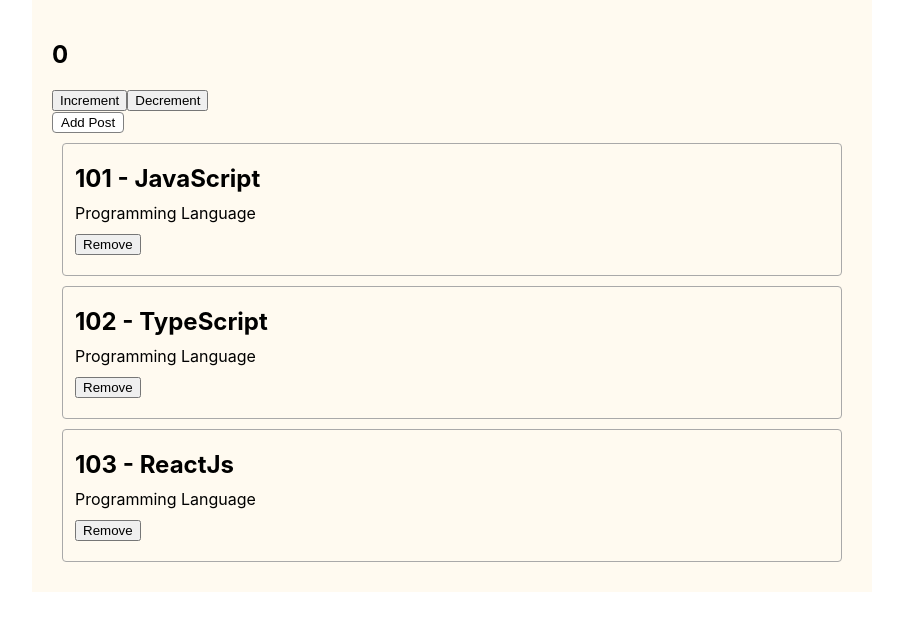
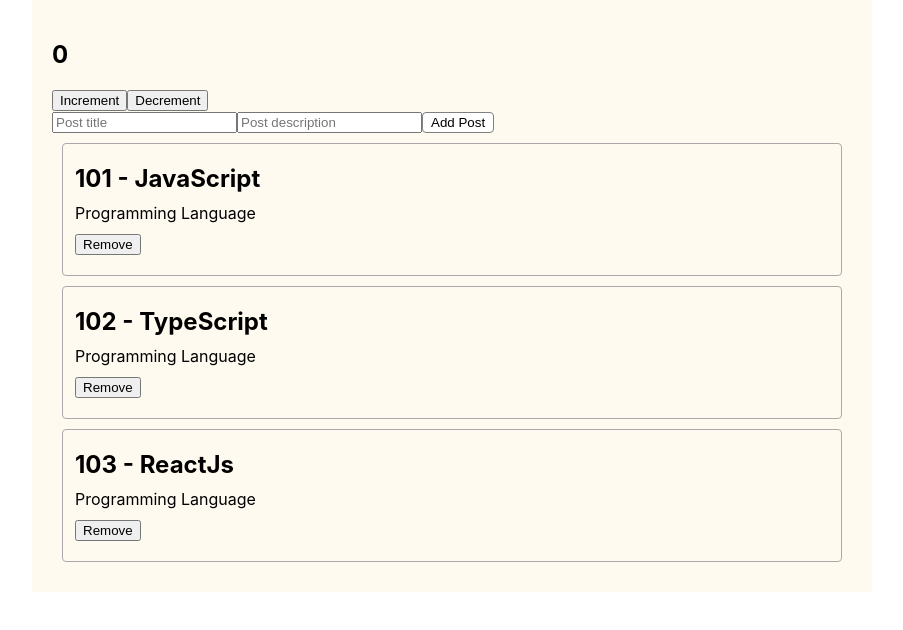
Before and after one commit to ArMikael/react-2023, a React (Create React App) app: page / in a window 1280 px wide. Shown: the top 630 px of the page, without its empty margins (188-1091 px from the left). Built offline with nearby package versions, Linux system fonts and the light colour scheme.

Commit message:
feat(post form): Added PostForm component.

```diff
--- a/src/App.js
+++ b/src/App.js
@@ -1,7 +1,8 @@
 import Counter from "./components/Counter";
 import '../src/styles/App.scss';
-import { useState } from "react";
+import React, { useState } from "react";
 import PostList from "./components/PostList";
+import PostForm from "./components/PostForm";
 
 function App() {
     const [ posts ] = useState([
@@ -13,6 +14,8 @@
   return (
     <div className="app">
         <Counter></Counter>
+
+        <PostForm posts={posts}></PostForm>
         <PostList posts={posts}></PostList>
     </div>
   );
--- /dev/null
+++ b/src/components/PostForm.jsx
@@ -0,0 +1,34 @@
+import RcInput from "./ui/rc-input/RcInput";
+import RcButton from "./ui/rc-button/RcButton";
+import React, {useState} from "react";
+
+const PostForm = () => {
+    const [post, setPost] = useState({ title: '', description: '' });
+    const [posts, setPosts] = useState([{ title: '', description: ''}]);
+
+    const addPost = (event) => {
+        event.preventDefault();
+        const newPost = {
+            id: Date.now(),
+            title: post.title,
+            description: post.description
+        };
+
+        setPosts([...posts, newPost]);
+        setPost({ title: '', description: '' });
+    }
+
+    return (
+        <form className='post-form'>
+            <RcInput type='text' placeholder='Post title' value={ post.title }
+                     onChange={event => setPost({ ...post, title: event.target.value })}>
+            </RcInput>
+            <RcInput type='text' placeholder='Post description' value={ post.description }
+                onChange={event => setPost({ ...post, description: event.target.value })}
+            ></RcInput>
+            <RcButton onClick={addPost}>Add Post</RcButton>
+        </form>
+    )
+};
+
+export default PostForm;
--- a/src/components/PostList.jsx
+++ b/src/components/PostList.jsx
@@ -1,12 +1,9 @@
 import React from 'react';
 import PostItem from "./PostItem";
-import RcButton from "./ui/rc-button/RcButton";
 
 const PostList = ({ posts }) => {
     return (
         <div className='post-list'>
-            <RcButton>Add Post</RcButton>
-
             {posts?.map((post) =>
                 <PostItem post={post} key={post.id}></PostItem>
             )}
--- /dev/null
+++ b/src/components/ui/rc-input/RcInput.jsx
@@ -0,0 +1,7 @@
+const RcInput = (props) => {
+    return (
+        <input {...props}/>
+    )
+};
+
+export default RcInput;
```
